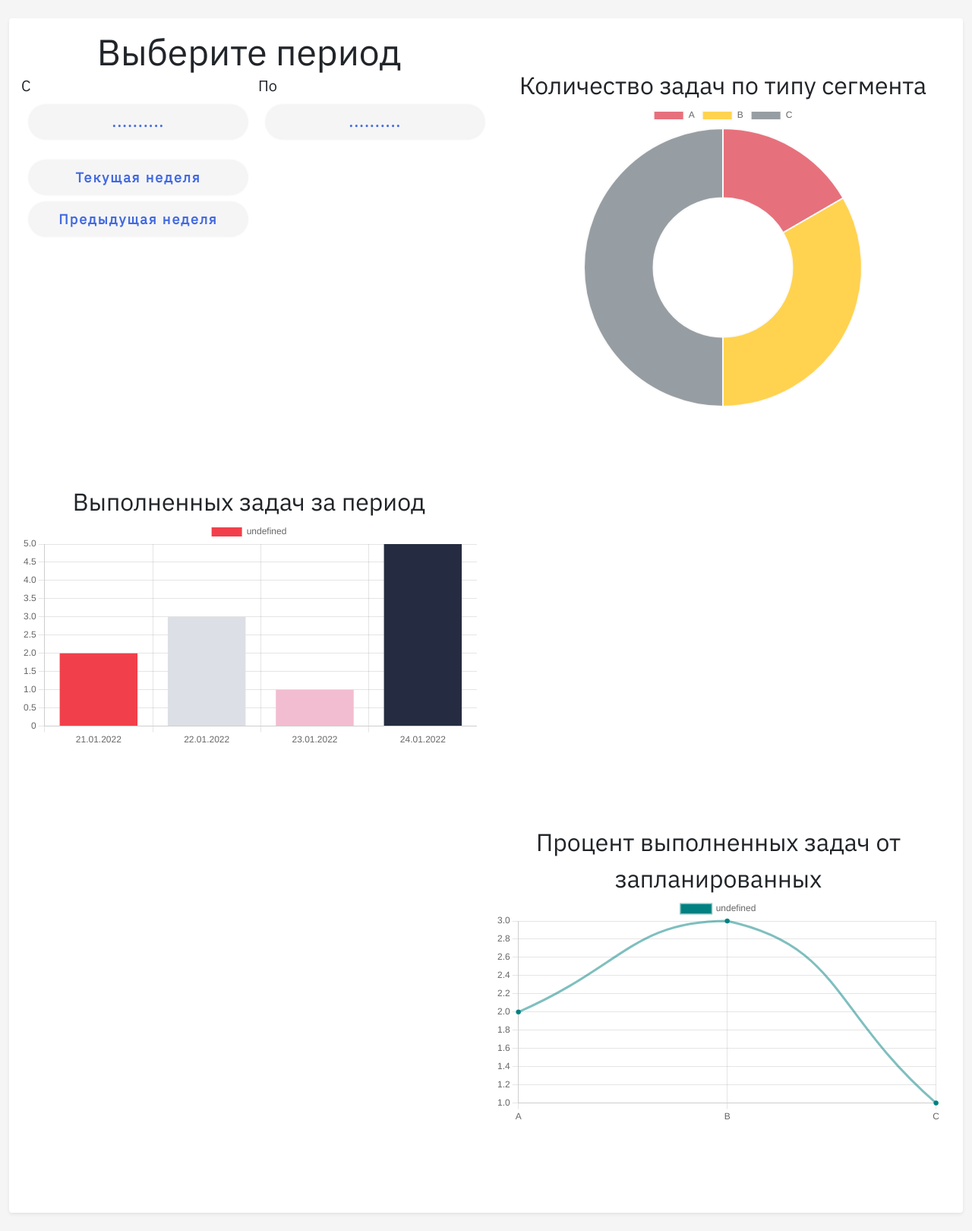
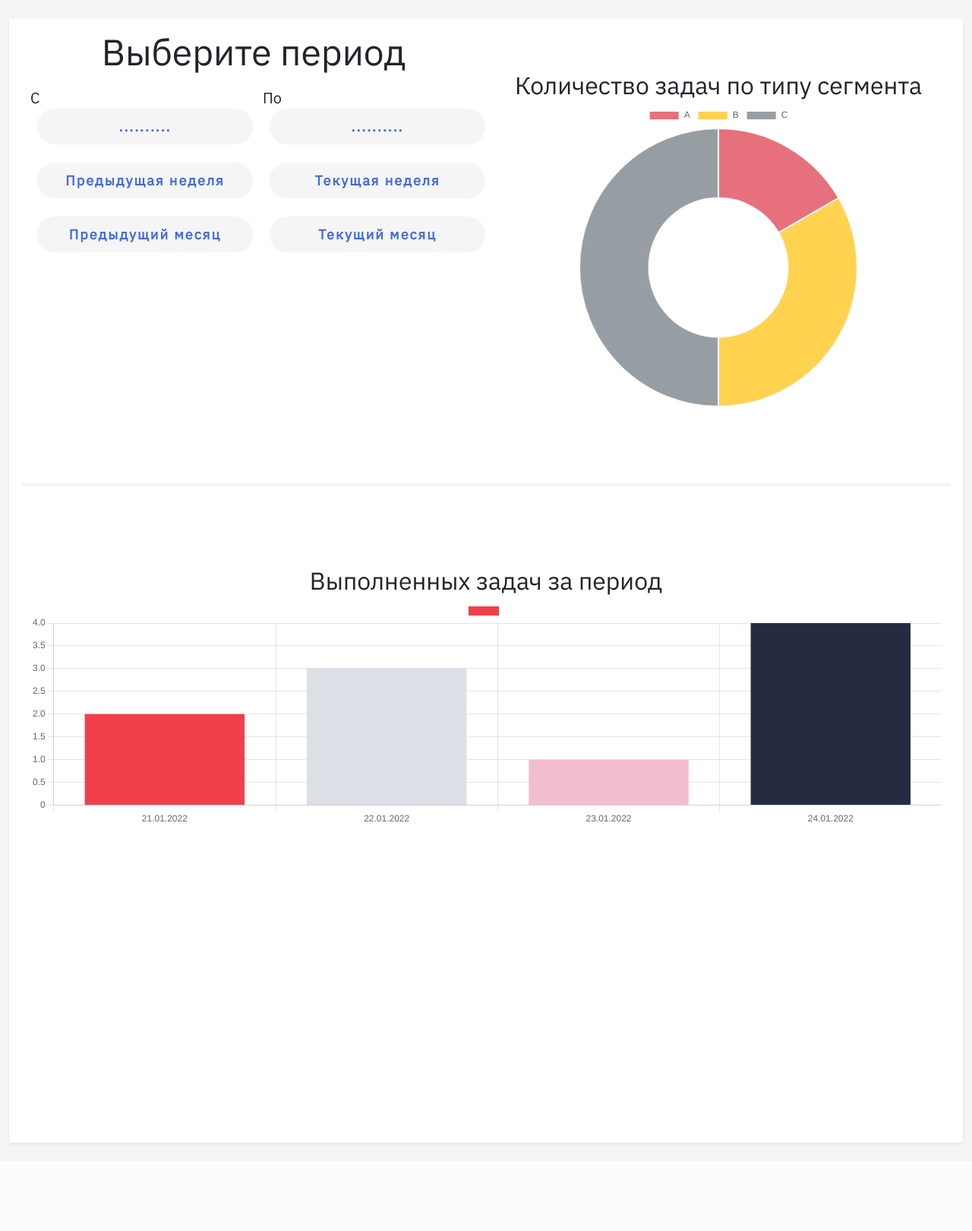
Before and after one commit to vadimonka/Alp-day-manager, a Django app: page /statistics in a window 1280 px wide. Shown: the part 56-1676 px from the top of the page at 76% size. After the commit the page ends 1563 px from the top, so only its background shows below. Run offline with Django 4.2, Linux system fonts and the light colour scheme; the visitor is signed in with stand-in values (Sample User, id 1); some libraries are stand-ins or nearby versions.

Commit message:
Update 29.04

```diff
--- a/app/static/css/index.css
+++ b/app/static/css/index.css
@@ -11,7 +11,6 @@
 
 hr {
   border: 2px solid rgb(215, 215, 215);
-  width: 30%;
 }
 
 svg {
--- a/app/static/css/styles.css
+++ b/app/static/css/styles.css
@@ -242,6 +242,7 @@
   line-height: 45px;
   border-radius: 45px;
   margin: 10px 10px;
+  margin-top: 0;
   font-size: 18px;
   text-align: center;
   letter-spacing: 2px;
--- a/app/static/js/general.js
+++ b/app/static/js/general.js
@@ -6,6 +6,7 @@
 const urlPit = '/pit'
 const urlStat = '/statistics'
 const csrftoken = document.querySelector('[name=csrfmiddlewaretoken]').value
+
 
 // Динамический размер textarea
 function set_preferences() {
--- a/app/static/js/index.js
+++ b/app/static/js/index.js
@@ -407,7 +407,6 @@
                 idg = 0
             } else if (resBody['task_status']) {
                 // редактирование статуса
-                console.log(resBody['task_status'])
                 if (resBody['task_status'] == 'Выполнена')
                     document.getElementById(`row_${resBody['task_pk_returned']}`).classList.add("strike")
                 else
--- a/app/static/js/pit.js
+++ b/app/static/js/pit.js
@@ -32,7 +32,6 @@
                 "date": active_date
             }
             postDataPit(urlPit, data)
-            console.log(data)
         }
     } else {
         show_toast_ex('Нечего переносить')
--- a/app/templates/statistics.html
+++ b/app/templates/statistics.html
@@ -7,23 +7,33 @@
     <div class="row">
       <div class="mt-4 mb-4">
         <div class="col px-3 py-3 rounded shadow-sm bg-white">
-          <div class="row">
+          <div class="row" style="margin:0px 0 100px 0;">
             <div class="col-xl-6">
               <div class="display-5 text-center">Выберите период</div>
-              <div class="row">
-                <div class="col-xl-6">
+              <div class="row mt-3">
+                <div class="col-md-6">
                   <span class="fs-5">C</span>
                   <div class="stat-button stat-button-from">..........</div>
                 </div>
-                <div class="col-xl-6">
+                <div class="col-md-6">
                   <span class="fs-5">По</span>
                   <div class="stat-button stat-button-to">..........</div>
                 </div>
               </div>
               <div class="row">
-                <div class="col-6 mt-2">
+                <div class="col-12 col-md-6 mt-3">
+                  <div class="stat-button last-week">Предыдущая неделя</div>
+                </div>
+                <div class="col-12 col-md-6 mt-3">
                   <div class="stat-button current-week">Текущая неделя</div>
-                  <div class="stat-button last-week">Предыдущая неделя</div>
+                </div>
+              </div>
+              <div class="row">
+                <div class="col-12 col-md-6 mt-3">
+                  <div class="stat-button last-month">Предыдущий месяц</div>
+                </div>
+                <div class="col-12 col-md-6 mt-3">
+                  <div class="stat-button current-month">Текущий месяц</div>
                 </div>
               </div>
             </div>
@@ -36,8 +46,9 @@
               </div>
             </div>
           </div>
-          <div class="row" style="margin-top:100px;">
-            <div class="col-xl-6">
+          <hr>
+          <div class="row" style="margin:100px 0 400px 0;">
+            <div class="col-xl-12">
               <div class="fs-2 text-center">Выполненных задач за период</div>
               <div class="row">
                 <div class="col" style="height:300px;">
@@ -45,9 +56,8 @@
                 </div>
               </div>
             </div>
-            <div class="col-xl-6"></div>
           </div>
-          <div class="row" style="margin:100px 0 100px 0;">
+          {% comment %} <div class="row" style="margin:100px 0 100px 0;">
             <div class="col-xl-6"></div>
             <div class="col-xl-6">
               <div class="fs-2 text-center">Процент выполненных задач от запланированных</div>
@@ -57,7 +67,7 @@
                 </div>
               </div>
             </div>
-          </div>
+          </div> {% endcomment %}
         </div>
       </div>
     </div>
```
Also changed, not shown: app/static/js/statistics.js (+60 -31 lines).
